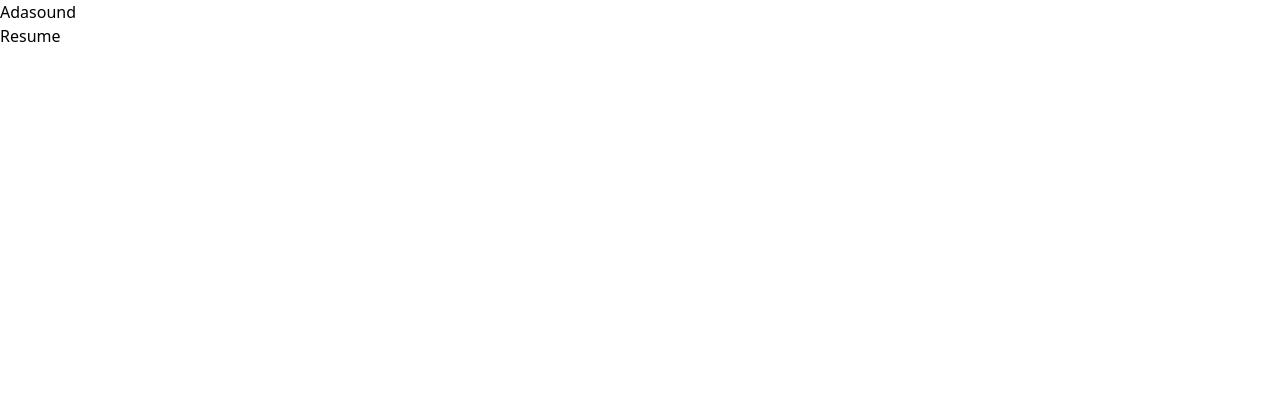
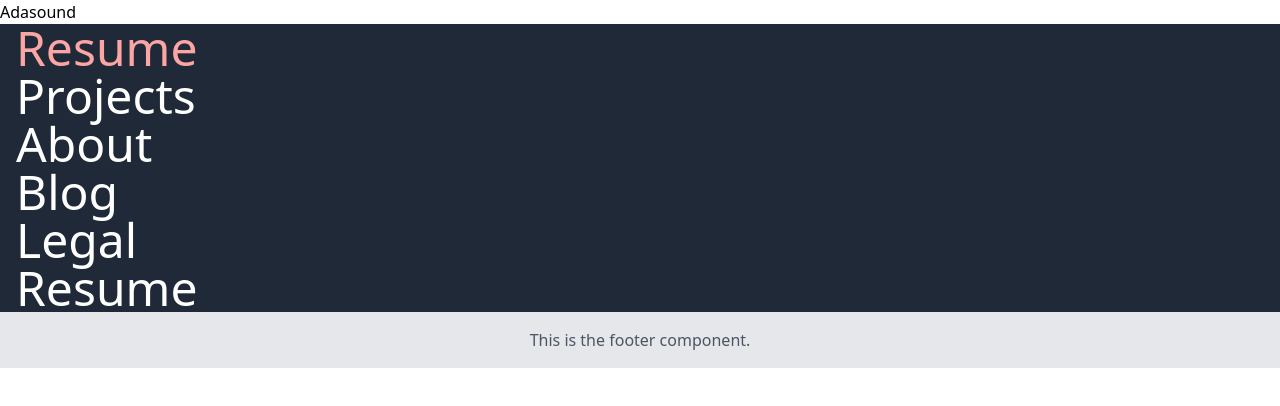
Before and after one commit to alexguerra-dev/adasound, a Next.js app: page / in a window 1280 px wide. Shown: the top 406 px of the page. Built offline with nearby package versions, Linux system fonts and the light colour scheme.

Commit message:
chore: Add footer component and update navigation in Home page

```diff
--- a/src/app/page.js
+++ b/src/app/page.js
@@ -1,10 +1,71 @@
 import Link from 'next/link'
+import Footer from './ui/footer'
 
 export default function Home() {
     return (
         <main>
             <h1>Adasound</h1>
-            <Link href="resume">Resume</Link>
+
+            <nav className="bg-gray-800 text-5xl">
+                <ul>
+                    <li>
+                        <Link
+                            className="text-white hover:text-red-300
+                            p-4"
+                            href="resume"
+                        >
+                            Resume
+                        </Link>
+                    </li>
+                    <li>
+                        <Link
+                            className="text-white hover:text-red-300
+                            p-4"
+                            href="projects"
+                        >
+                            Projects
+                        </Link>
+                    </li>
+                    <li>
+                        <Link
+                            className="text-white hover:text-red-300
+                            p-4"
+                            href="about"
+                        >
+                            About
+                        </Link>
+                    </li>
+                    <li>
+                        <Link
+                            className="text-white hover:text-red-300
+                            p-4"
+                            href="blog"
+                        >
+                            Blog
+                        </Link>
+                    </li>
+                    <li>
+                        <Link
+                            className="text-white hover:text-red-300
+                            p-4"
+                            href="legal"
+                        >
+                            Legal
+                        </Link>
+                    </li>
+                    <li>
+                        <Link
+                            className="text-white hover:text-red-300
+                            p-4"
+                            href="resume"
+                        >
+                            Resume
+                        </Link>
+                    </li>
+                </ul>
+            </nav>
+            <Footer></Footer>
+            {/* <Footer></Footer> */}
         </main>
     )
 }
--- /dev/null
+++ b/src/app/ui/footer.js
@@ -0,0 +1,13 @@
+import React from 'react'
+
+const Footer = () => {
+    return (
+        <footer className="bg-gray-200 py-4">
+            <div className="container mx-auto text-center">
+                <p className="text-gray-600">This is the footer component.</p>
+            </div>
+        </footer>
+    )
+}
+
+export default Footer
```
